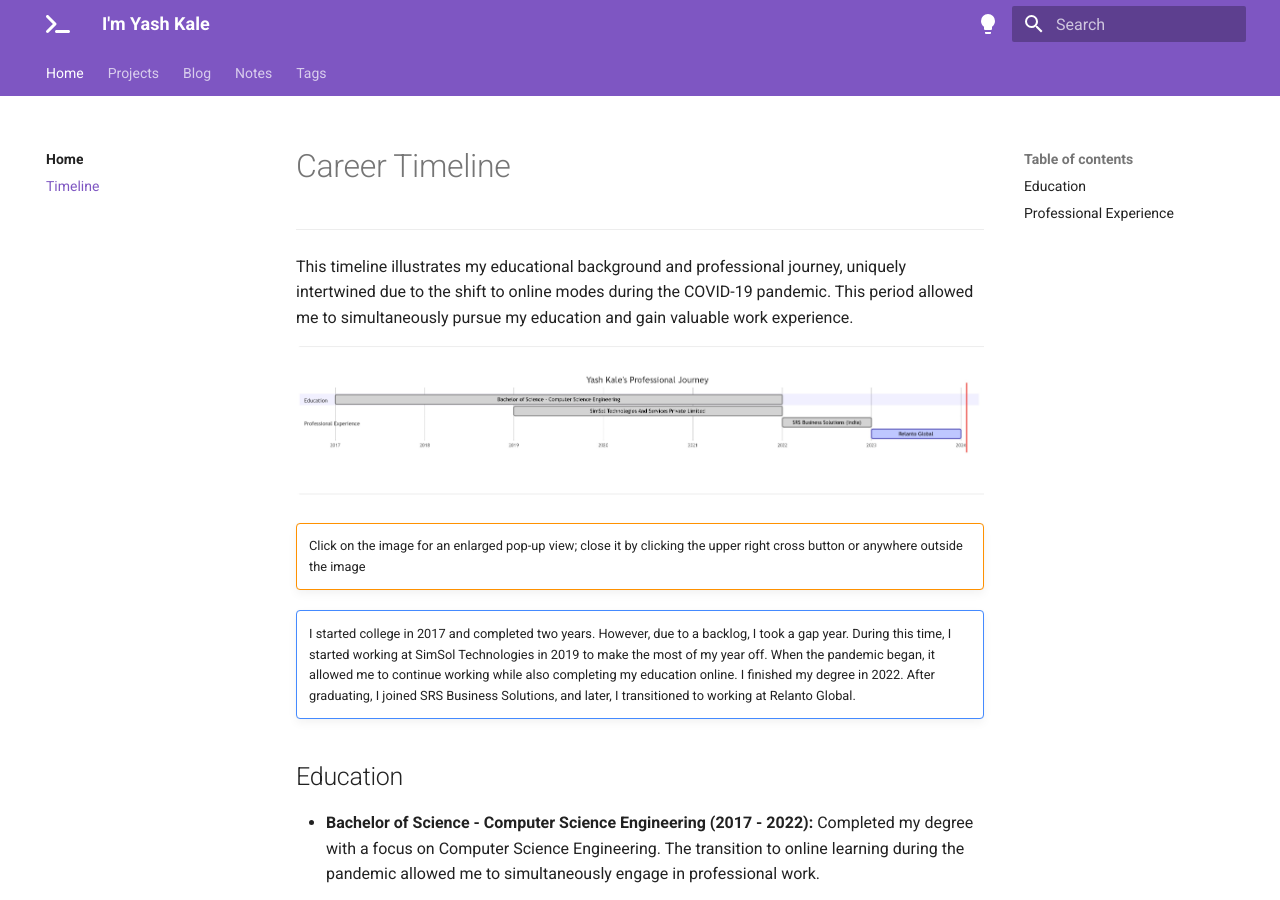
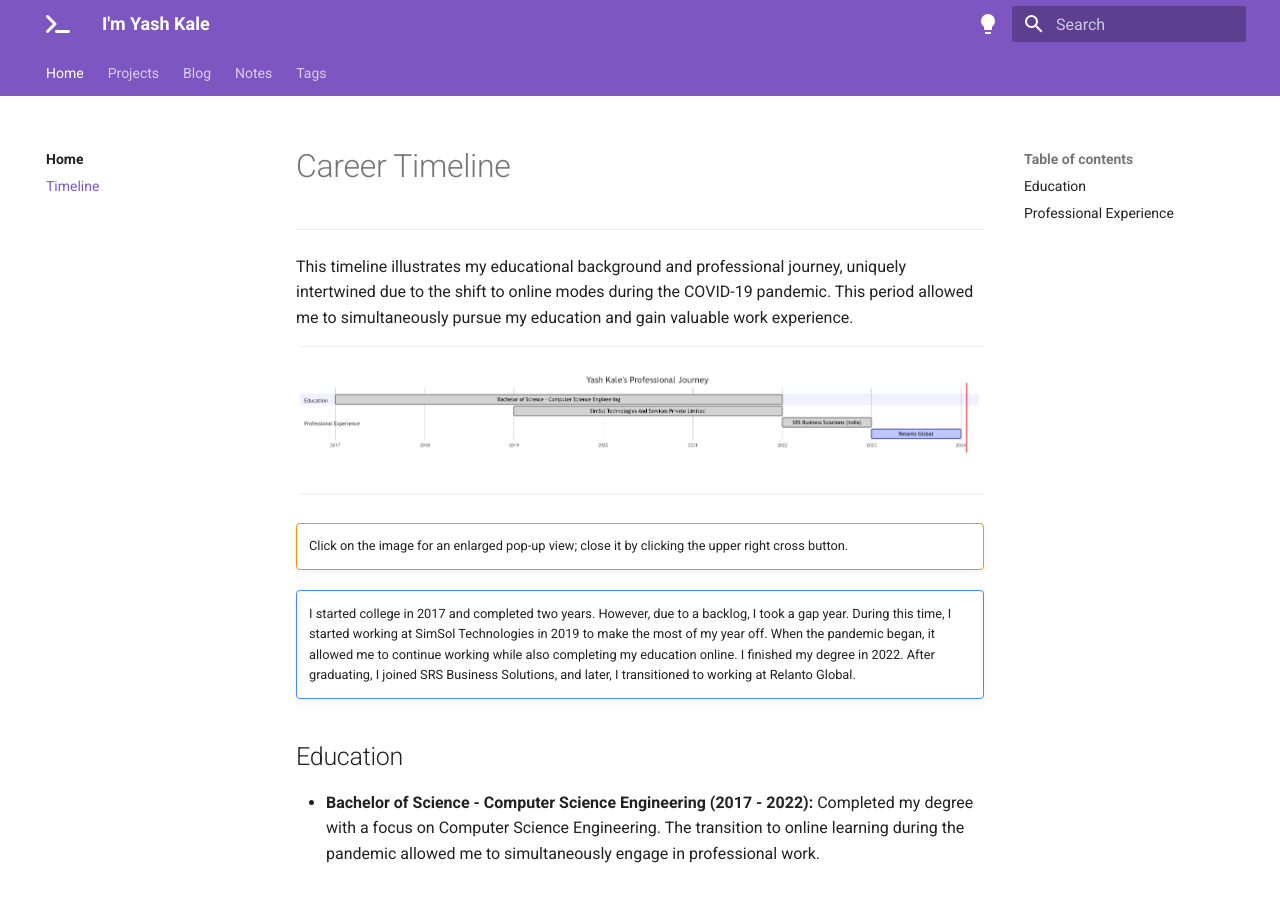
Before and after one commit to imyashkale/portfolio, an MkDocs documentation site: the page built from docs/timeline.md, in a window 1280 px wide and 900 px high. Built offline with MkDocs 1.6.1 and Material for MkDocs 9.7.7, drawn with Linux system fonts in a browser that asks for light colours.

```diff
--- a/docs/timeline.md
+++ b/docs/timeline.md
@@ -7,7 +7,7 @@ This timeline illustrates my educational background and professional journey, un
 ![Skills](assets/img/timeline.JPG){ loading=lazy }
 
 !!! warning ""
-    Click on the image for an enlarged pop-up view; close it by clicking the upper right cross button or anywhere outside the image
+    Click on the image for an enlarged pop-up view; close it by clicking the upper right cross button.
 
 !!! note ""
     I started college in 2017 and completed two years.
```
